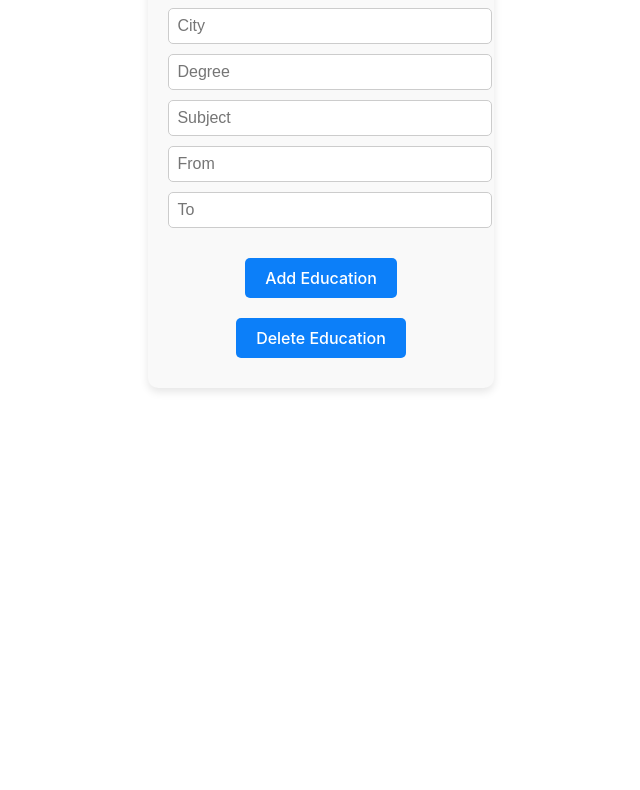
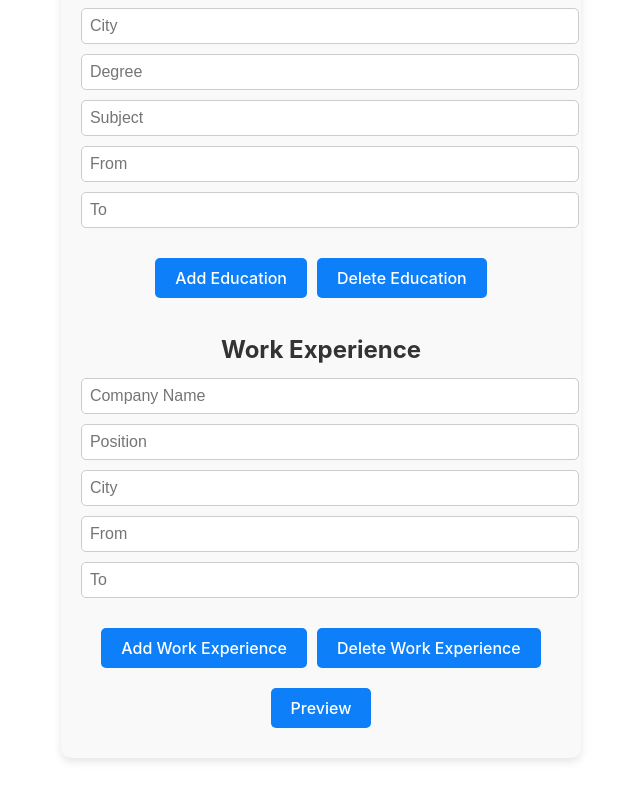
Before and after one commit to luidji95/CV-Creator, a React (Vite) app: page / in a window 1280 px wide. Shown: the part 588-1378 px from the top of the page, without its empty margins (319-959 px from the left). Before the commit the page ends 1008 px from the top, so only its background shows below. Built offline with nearby package versions, Linux system fonts and the light colour scheme.

Commit message:
Adding Modal component

```diff
--- a/src/App.css
+++ b/src/App.css
@@ -99,3 +99,35 @@ div > button {
 div {
   margin-bottom: 20px;
 }
+.modal-overlay {
+  position: fixed;
+  top: 0;
+  left: 0;
+  width: 100%;
+  height: 100%;
+  background: rgba(0, 0, 0, 0.5);
+  display: flex;
+  justify-content: center;
+  align-items: center;
+  z-index: 1000;
+}
+
+.modal-content {
+  background: white;
+  padding: 20px;
+  border-radius: 10px;
+  width: 90%;
+  max-width: 600px;
+  box-shadow: 0 4px 10px rgba(0, 0, 0, 0.25);
+  position: relative;
+}
+
+.modal-close {
+  position: absolute;
+  top: 10px;
+  right: 10px;
+  background: none;
+  border: none;
+  font-size: 1.5rem;
+  cursor: pointer;
+}
--- a/src/App.jsx
+++ b/src/App.jsx
@@ -1,5 +1,6 @@
 import { useState } from "react";
 import Input from "./Input";
+import Modal from "./Modal";
 import "./App.css";
 
 function App() {
@@ -36,6 +37,8 @@ function App() {
     skills: [],
   });
 
+  const [isModalOpen, setIsModalOpen] = useState(false);
+
   const handlePersonalInfoChange = (field, value) => {
     setCv((prevCv) => ({
       ...prevCv,
@@ -54,6 +57,17 @@ function App() {
         [field]: value,
       };
       return { ...prevCv, education: updatedEducation };
+    });
+  };
+
+  const handleWorkChange = (index, field, value) => {
+    setCv((prevCv) => {
+      const updatedWork = [...prevCv.workExperience];
+      updatedWork[index] = {
+        ...updatedWork[index],
+        [field]: value,
+      };
+      return { ...prevCv, workExperience: updatedWork };
     });
   };
 
@@ -81,6 +95,29 @@ function App() {
     }));
   };
 
+  const addWorkExperience = () => {
+    setCv((prevCv) => ({
+      ...prevCv,
+      workExperience: [
+        ...prevCv.workExperience,
+        {
+          companyName: "",
+          position: "",
+          city: "",
+          from: "",
+          to: "",
+        },
+      ],
+    }));
+  };
+
+  const deleteWorkExperience = () => {
+    setCv((prevCv) => ({
+      ...prevCv,
+      workExperience: prevCv.workExperience.slice(0, -1),
+    }));
+  };
+
   const personalInfoFields = [
     { name: "firstname", placeholder: "First Name" },
     { name: "lastname", placeholder: "Last Name" },
@@ -97,6 +134,14 @@ function App() {
     { name: "city", placeholder: "City" },
     { name: "degree", placeholder: "Degree" },
     { name: "subject", placeholder: "Subject" },
+    { name: "from", placeholder: "From" },
+    { name: "to", placeholder: "To" },
+  ];
+
+  const workExperienceFields = [
+    { name: "companyName", placeholder: "Company Name" },
+    { name: "position", placeholder: "Position" },
+    { name: "city", placeholder: "City" },
     { name: "from", placeholder: "From" },
     { name: "to", placeholder: "To" },
   ];
@@ -132,6 +177,63 @@ function App() {
       ))}
       <button onClick={addEducation}>Add Education</button>
       <button onClick={deleteEducation}>Delete Education</button>
+
+      <h3>Work Experience</h3>
+      {cv.workExperience.map((work, index) => (
+        <div key={index}>
+          {workExperienceFields.map((field) => (
+            <Input
+              key={field.name}
+              name={field.name}
+              placeholder={field.placeholder}
+              value={work[field.name]}
+              onChange={(name, value) => handleWorkChange(index, name, value)}
+            />
+          ))}
+        </div>
+      ))}
+      <button onClick={addWorkExperience}>Add Work Experience</button>
+      <button onClick={deleteWorkExperience}>Delete Work Experience</button>
+
+      <button onClick={() => setIsModalOpen(true)}>Preview</button>
+
+      {isModalOpen && (
+        <Modal onClose={() => setIsModalOpen(false)}>
+          <h3>Preview</h3>
+          <div>
+            <h4>Personal Information</h4>
+            {Object.entries(cv.personalInfo).map(([key, value]) => (
+              <p key={key}>
+                {key}: {value}
+              </p>
+            ))}
+          </div>
+          <div>
+            <h4>Education</h4>
+            {cv.education.map((edu, index) => (
+              <div key={index}>
+                {Object.entries(edu).map(([key, value]) => (
+                  <p key={key}>
+                    {key}: {value}
+                  </p>
+                ))}
+              </div>
+            ))}
+          </div>
+          <div>
+            <h4>Work Experience</h4>
+            {cv.workExperience.map((work, index) => (
+              <div key={index}>
+                {Object.entries(work).map(([key, value]) => (
+                  <p key={key}>
+                    {key}: {value}
+                  </p>
+                ))}
+              </div>
+            ))}
+          </div>
+        </Modal>
+      )}
     </div>
   );
 }
--- /dev/null
+++ b/src/Modal.jsx
@@ -0,0 +1,16 @@
+import React from "react";
+
+const Modal = ({ children, onClose }) => {
+  return (
+    <div className="modal-overlay" onClick={onClose}>
+      <div className="modal-content" onClick={(e) => e.stopPropagation()}>
+        <button className="modal-close" onClick={onClose}>
+          &times;
+        </button>
+        {children}
+      </div>
+    </div>
+  );
+};
+
+export default Modal;
```
